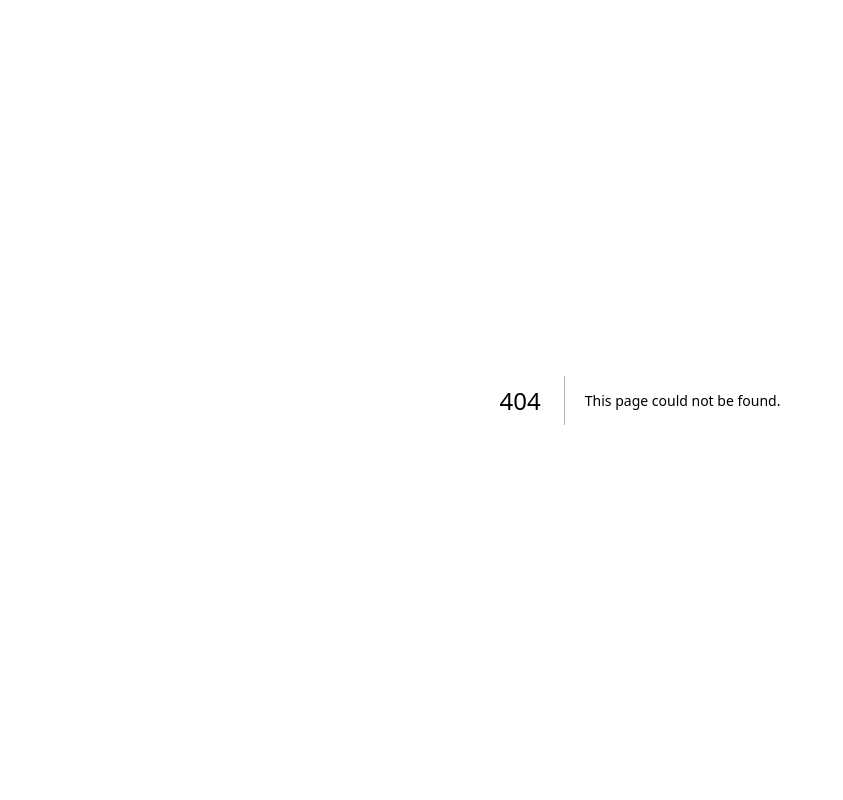
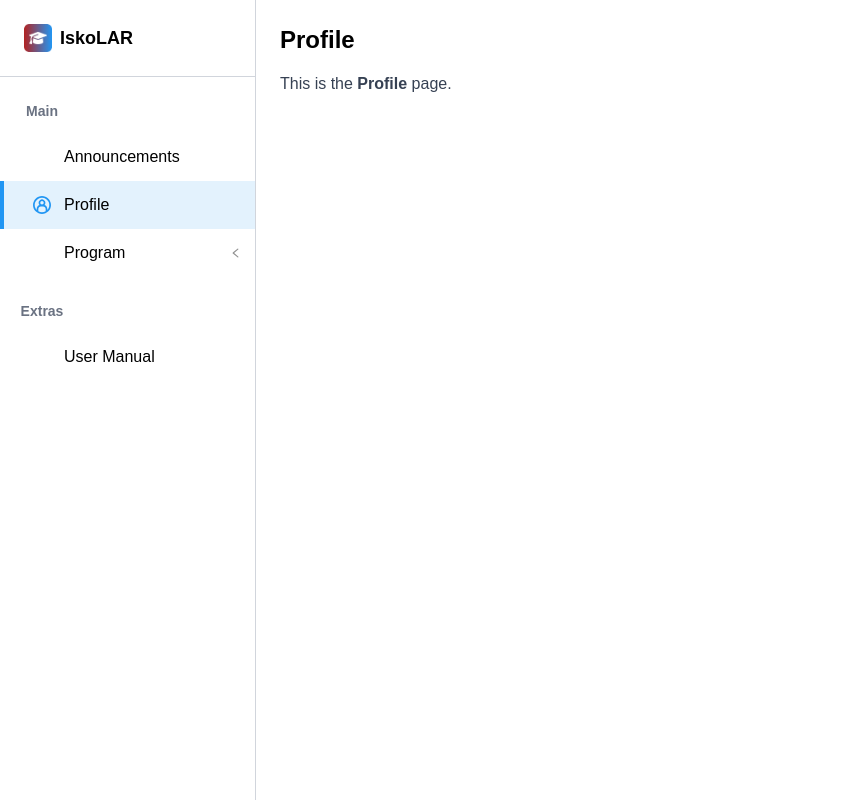
Before and after one commit to APC-SoCIT/APC_2025-2026_T1_SISTEM_IskoLAR, a Next.js app in the folder iskolar/: page /scholar/profile in a window 1280 px wide. Before the commit this address had no page. Shown: the whole page, without its empty margins (0-843 px from the left). Built offline with nearby package versions, Linux system fonts and the light colour scheme.

Commit message:
added profile page & layout

```diff
--- /dev/null
+++ b/iskolar/app/scholar/profile/layout.tsx
@@ -0,0 +1,17 @@
+import ScholarSidebar from "@/app/components/ScholarSideBar";
+
+export default function ProfileLayout({
+  children,
+}: {
+  children: React.ReactNode;
+}) {
+  return (
+    <div className="flex">
+      {/* Sidebar on the left */}
+      <ScholarSidebar />
+
+      {/* Page Content */}
+      <main className="flex-1 p-6">{children}</main>
+    </div>
+  );
+}
--- /dev/null
+++ b/iskolar/app/scholar/profile/page.tsx
@@ -0,0 +1,10 @@
+export default function ProfilePage() {
+  return (
+    <div>
+      <h1 className="text-2xl font-bold mb-4 ml-64">Profile</h1>
+      <p className="text-gray-700 ml-64">
+        This is the <strong>Profile</strong> page.
+      </p>
+    </div>
+  );
+}
```
